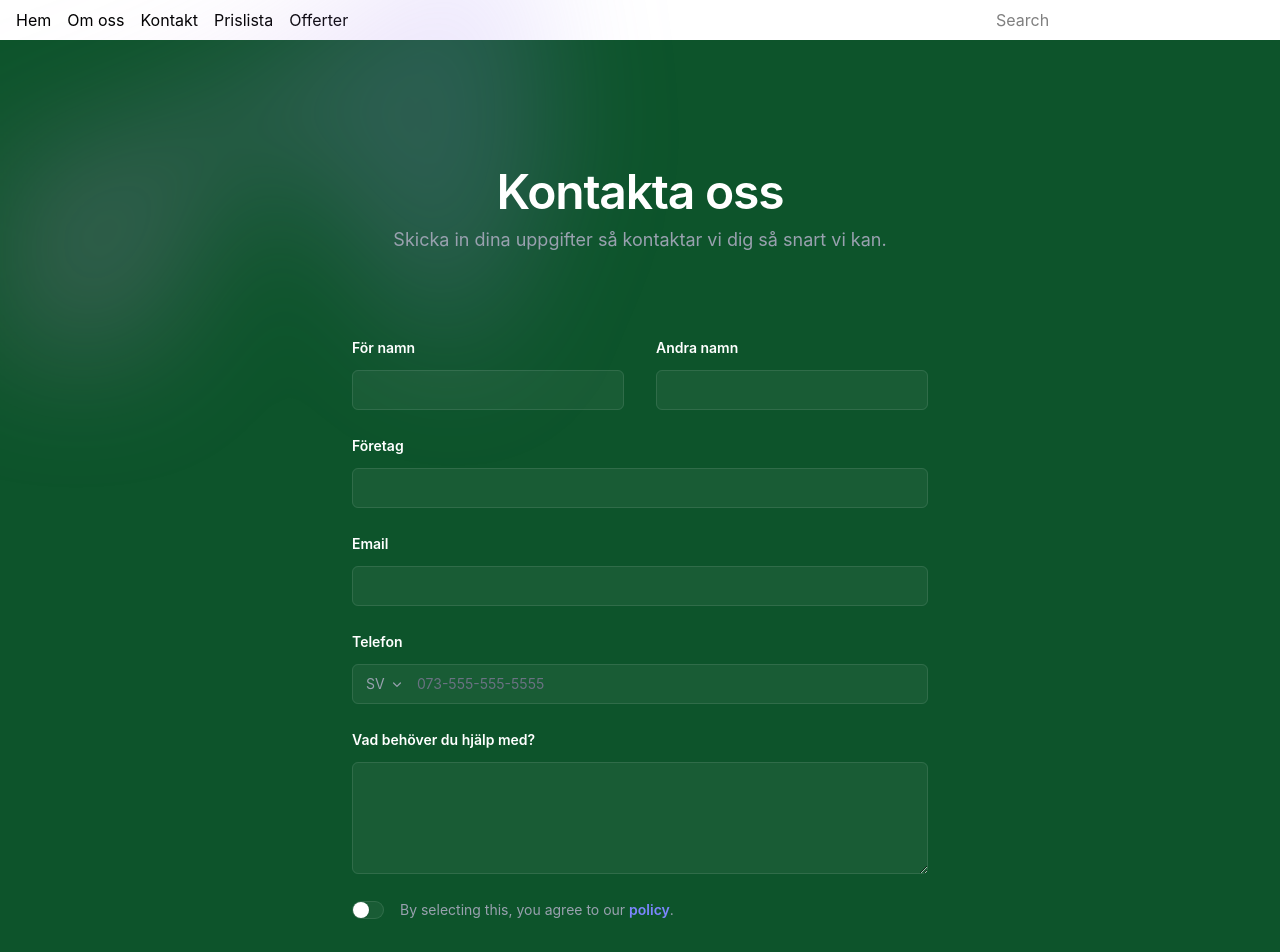
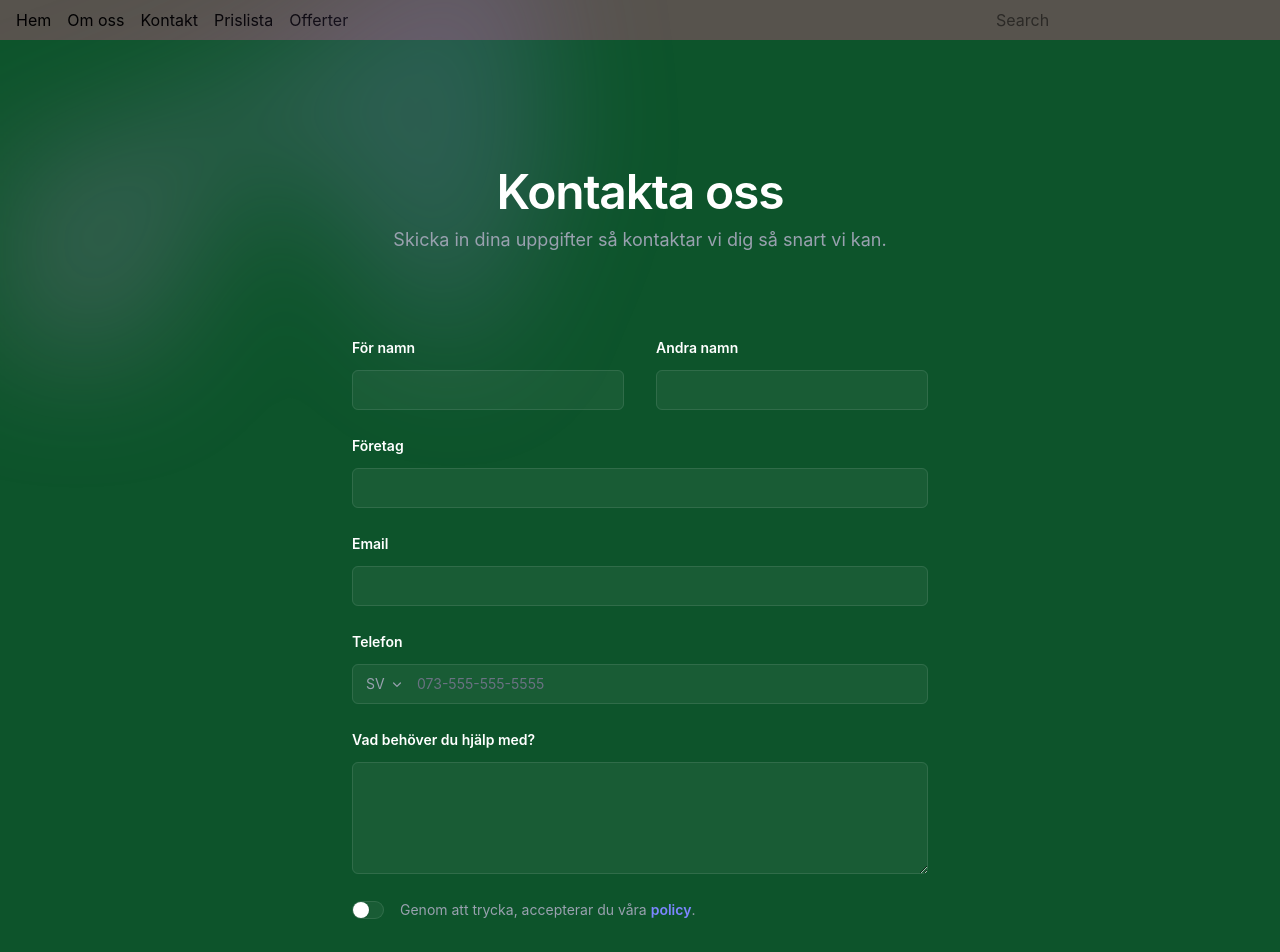
Before and after one commit to MarioBian/08.Tfk, a React (Vite) app: page / in a window 1280 px wide. Shown: the top 952 px of the page. Built offline with nearby package versions, Linux system fonts and the light colour scheme.

Commit message:
small fixes

```diff
--- a/src/components/ContactUs.jsx
+++ b/src/components/ContactUs.jsx
@@ -166,7 +166,7 @@ const ContactUs = () => {
               htmlFor="agree-to-policies"
               className="text-sm/6 text-gray-400"
             >
-              By selecting this, you agree to our{" "}
+              Genom att trycka, accepterar du våra{" "}
               <a
                 href="#"
                 className="font-semibold whitespace-nowrap text-indigo-400"
--- a/src/components/Nav.jsx
+++ b/src/components/Nav.jsx
@@ -2,7 +2,7 @@ import React from "react";
 
 const Nav = () => {
   return (
-    <div className="flex items-center justify-between bg-base-300 px-4 py-2 cursor-pointer">
+    <div className="flex items-center justify-between bg-stone-600 px-4 py-2 cursor-pointer">
       <div className="flex items-center gap-4">
         <a className="hover:underline">Hem</a>
         <a className="hover:underline">Om oss</a>
```
